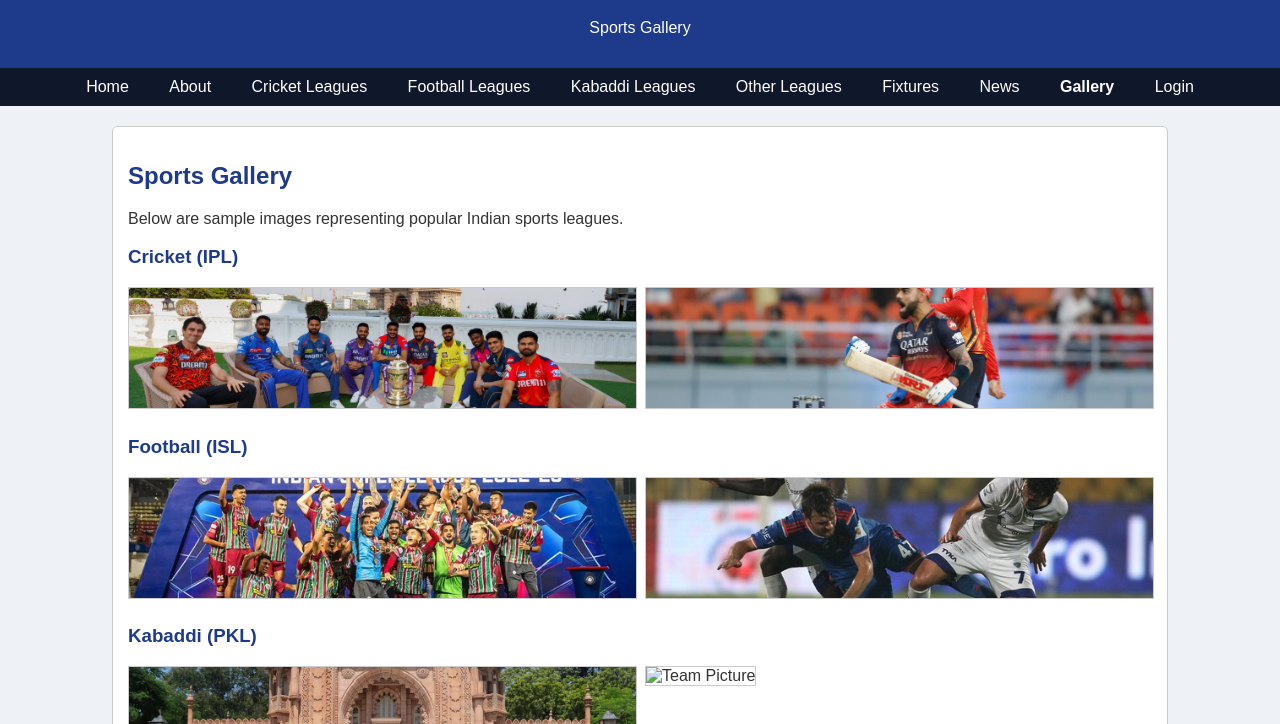
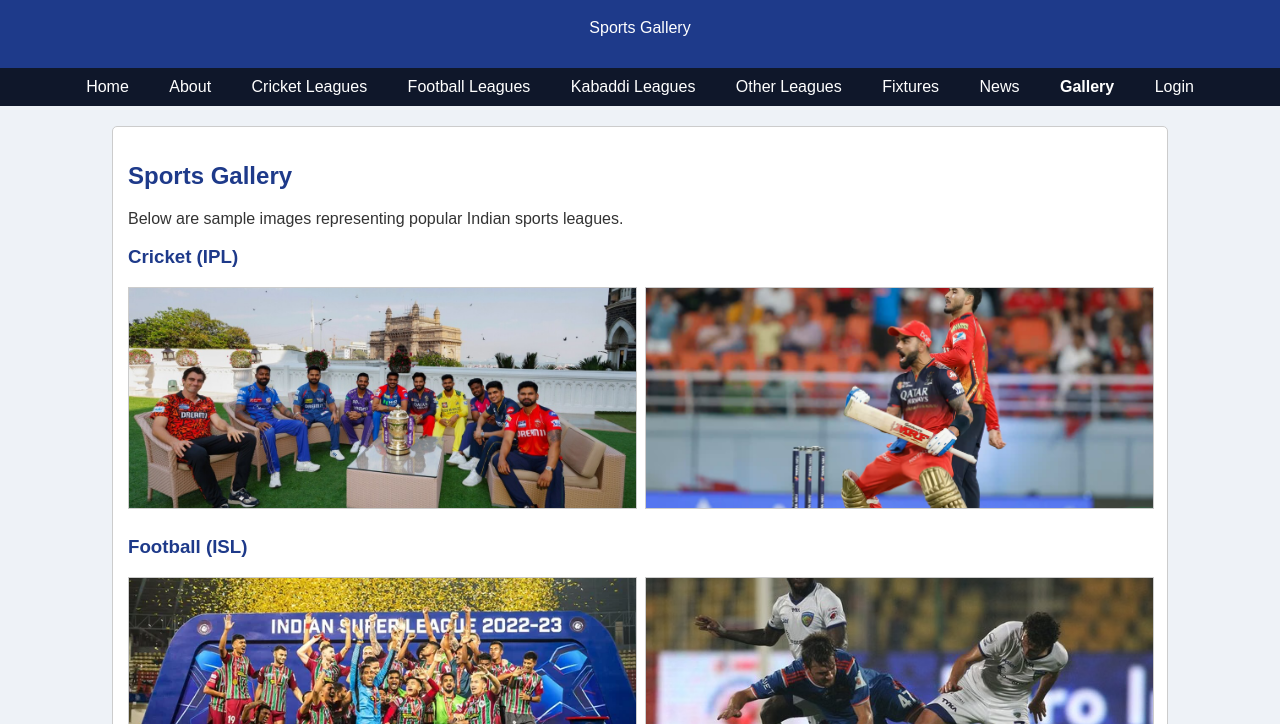
Before and after one commit to nagnandangouda-06/sports, a plain HTML site: page gallery.html in a window 1280 px wide. Shown: the part 76-800 px from the top of the page. Drawn offline with Linux system fonts and the light colour scheme.

Commit message:
Update gallery.html

```diff
--- a/gallery.html
+++ b/gallery.html
@@ -60,7 +60,7 @@
         }
         .gallery img {
             width: 100%;
-            height: 120px;
+            height: 220px;
             object-fit: cover;
             border: 1px solid #ccc;
         }
@@ -137,7 +137,7 @@
                 <div class="caption"></div>
             </div>
             <div>
-                <img src="pkf" alt="Team Picture">
+                <img src="pkf.jpg" alt="Team Picture">
                 <div class="caption"></div>
             </div>
         </div>
```
